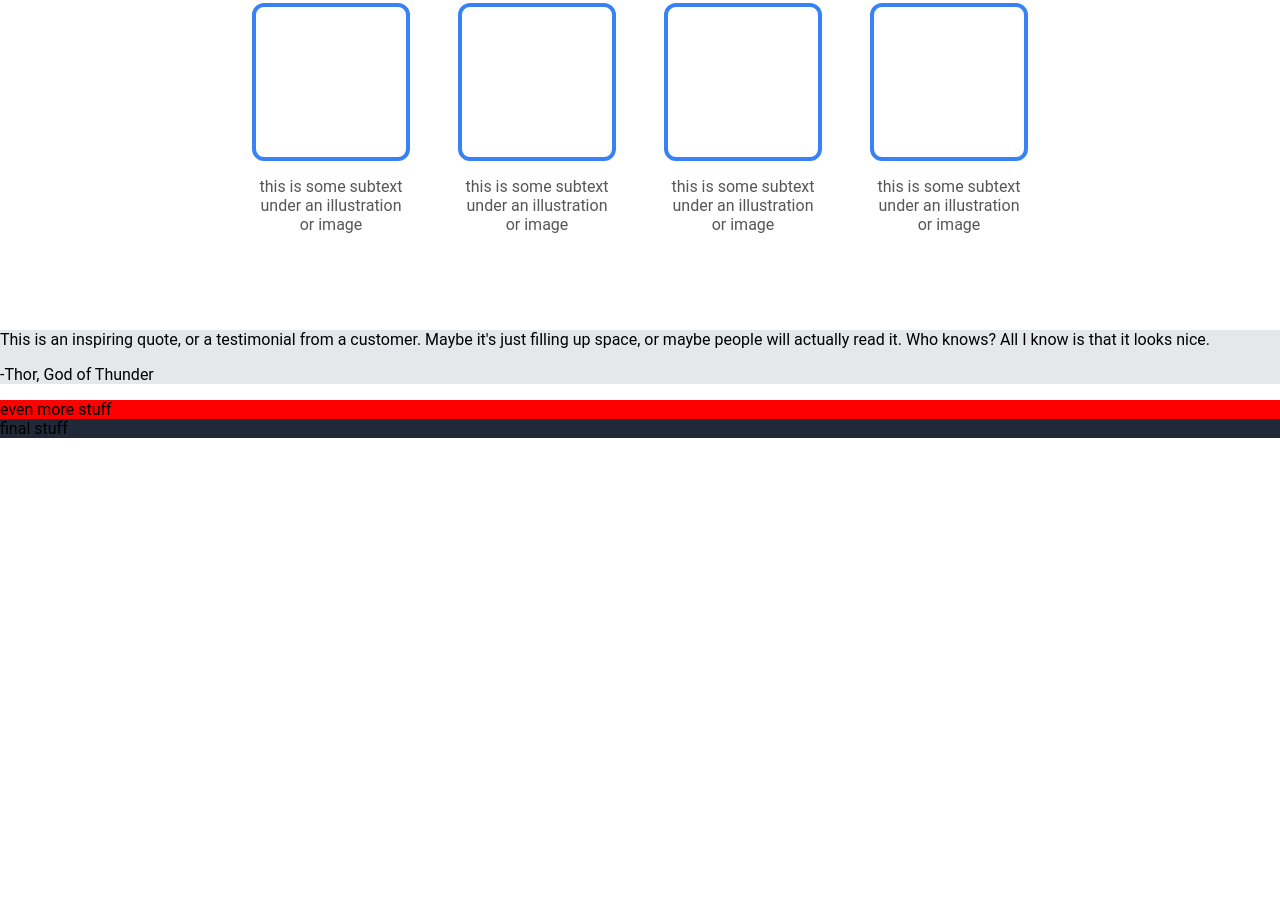
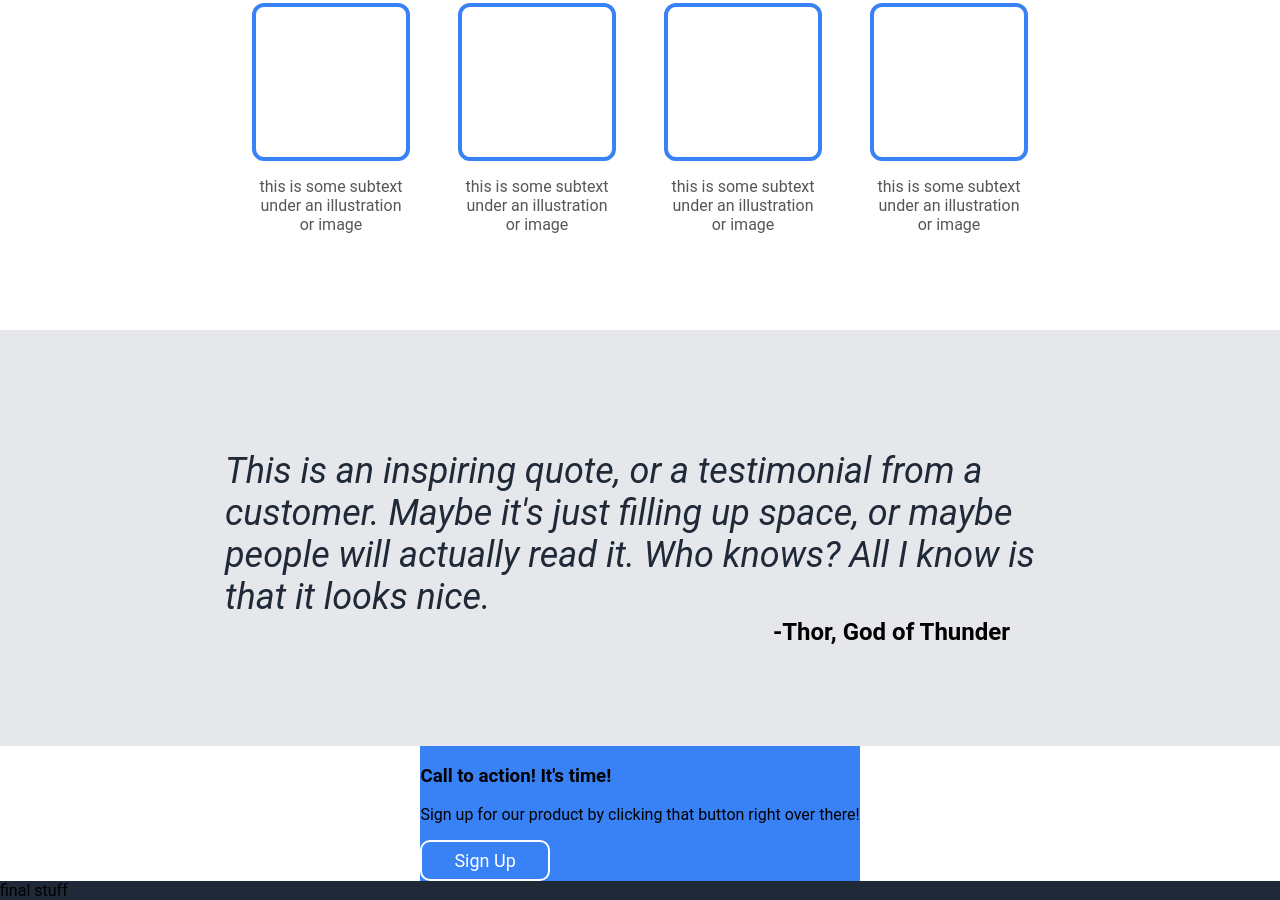
Before and after one commit to Allan-Flower/landing-page, a plain HTML site: page index.html in a window 1280 px wide. Shown: the part 636-1536 px from the top of the page. Before the commit the page ends 1074 px from the top, so only its background shows below. Drawn offline with Linux system fonts and the light colour scheme.

Commit message:
format quote section, add call-to-action section

```diff
--- a/index.html
+++ b/index.html
@@ -49,11 +49,19 @@
         </div>
     </div>
     <div class="quote-section">
-        <p class="quote">This is an inspiring quote, or a testimonial from a customer. Maybe it's just filling up space, or maybe people will actually read it. Who knows? All I know is that it looks nice.</p>
-        <p class="author">-Thor, God of Thunder</p>
+        <div class="quote">
+            <p class="quote-text">This is an inspiring quote, or a testimonial from a customer. Maybe it's just filling up space, or maybe people will actually read it. Who knows? All I know is that it looks nice.</p>
+            <p class="author">-Thor, God of Thunder</p>
+        </div>
     </div>
     <div class="call-to-action">
-        even more stuff
+        <div class="cta-background">
+            <div class="cta-left">
+                <h3 class="cta-title">Call to action! It's time!</h3>
+                <p>Sign up for our product by clicking that button right over there!</p>
+            </div>
+            <button id="bottom">Sign Up</button>
+        </div>
     </div>
     <div class="footer">
         final stuff
--- a/styles.css
+++ b/styles.css
@@ -125,12 +125,50 @@ button{
 
 .quote-section{
     background-color: #e5e7eb;
+    display: flex;
+    justify-content: center;
+    align-items: center;
+    padding: 120px 0 100px;
+}
+
+.quote{
+    max-width: 830px;
+    display: flex;
+    flex-direction: column;
+    justify-content: center;
+    align-items: center;
+    padding: 0 10px;
+}
+
+.quote-text{
+    font-size: 36px;
+    color: #1F2937;
+    font-style: italic;
+    margin: 0;
+}
+
+.author{
+    margin: 0;
+    align-self: flex-end;
+    font-size: 24px;
+    font-weight: 600;
+    margin-right: 45px;
 }
 
 .call-to-action{
-    background-color: red;
+    display: flex;
+    justify-content: center;
+    align-items: center;
+}
+
+.cta-background{
+    background-color: #3882F6;
 }
 
 .footer{
     background-color: #1F2937;
 }
+
+#bottom{
+    border: 2px solid white;
+}
```
